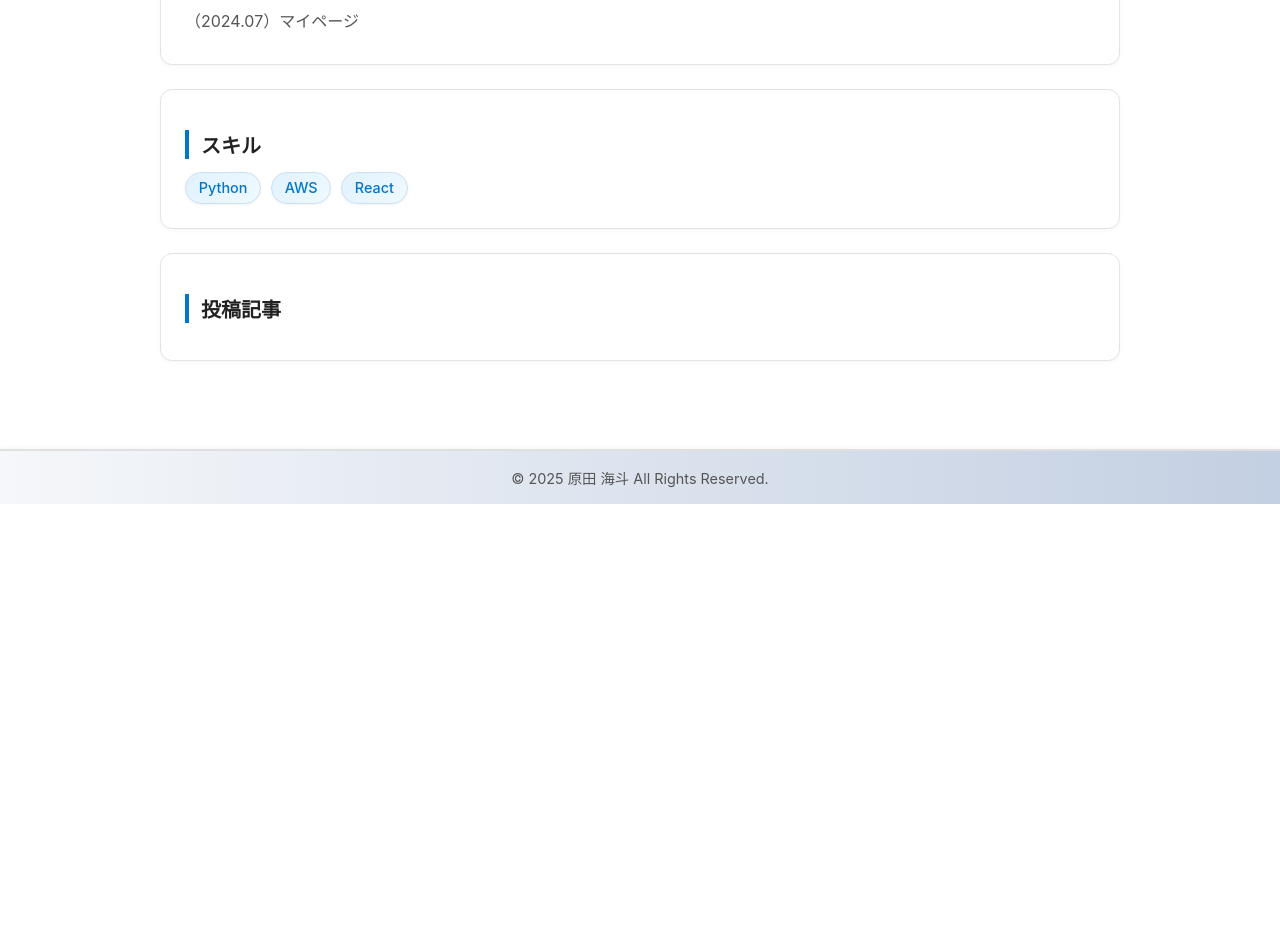
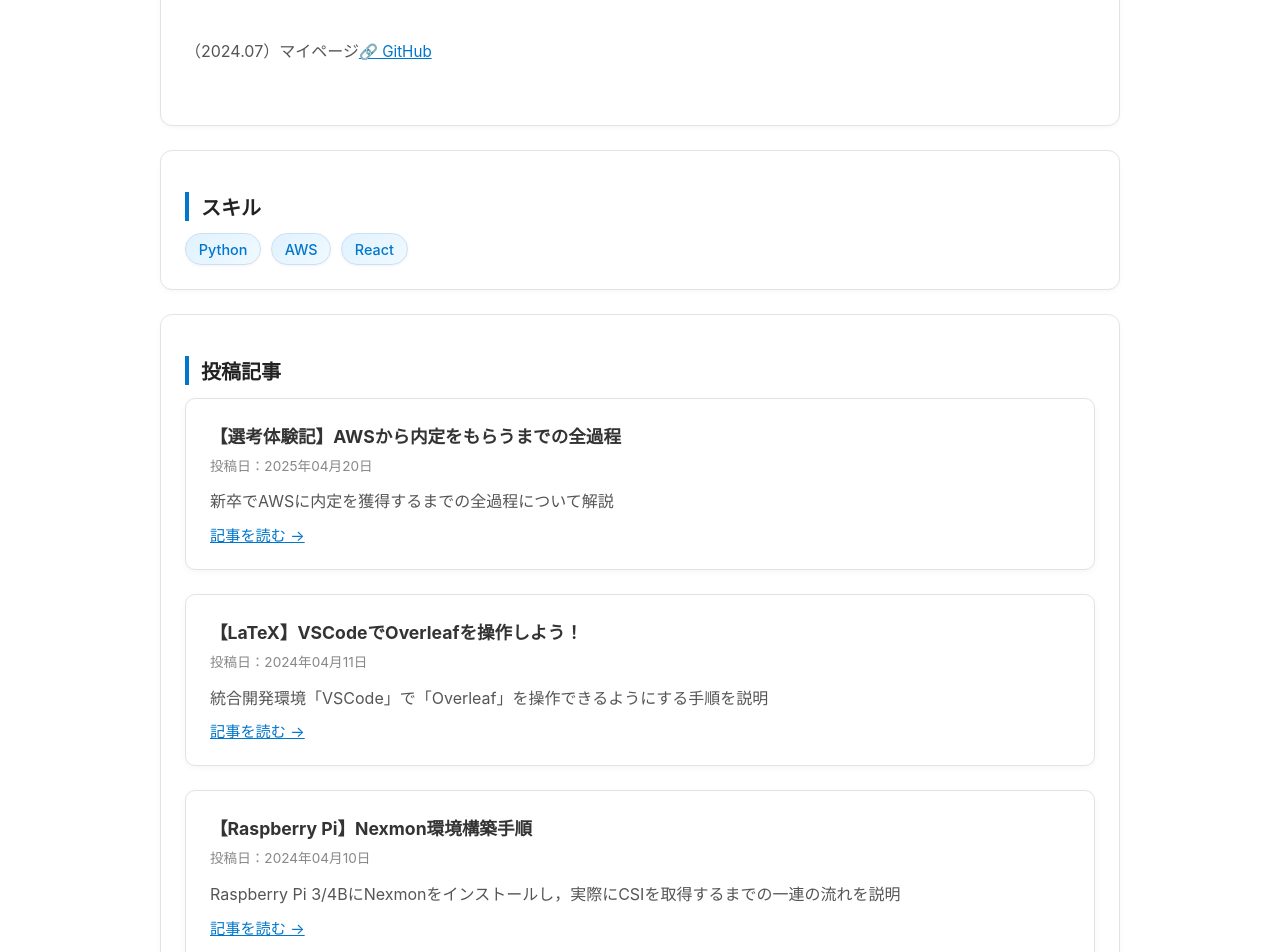
Before and after one commit to haradakaito/aws-mypage, a React (Create React App) app in the folder web/: page /jp in a window 1280 px wide. Shown: the part 1848-2800 px from the top of the page. Before the commit the page ends 2352 px from the top, so only its background shows below. Built offline with nearby package versions, Linux system fonts and the light colour scheme.

Commit message:
[add] 投稿記事

```diff
--- a/web/src/pages/HomePage.css
+++ b/web/src/pages/HomePage.css
@@ -25,7 +25,7 @@ main a {
 
 .language-switch {
     text-align: right;
-    margin: 1rem 0;
+    margin: 0rem 0;
 }
 
 .lang-btn {
@@ -99,6 +99,52 @@ section p {
     background: linear-gradient(135deg, #d6edff, #e8f4ff);
 }
 
+.article-list {
+    display: flex;
+    flex-direction: column;
+    gap: 1.5rem;
+}
+
+.article-card {
+    background-color: #fff;
+    border: 1px solid #e3e3e3;
+    border-radius: 10px;
+    padding: 1.5rem;
+    box-shadow: 0 2px 6px rgba(0, 0, 0, 0.04);
+    transition: transform 0.2s ease, box-shadow 0.3s ease;
+}
+
+.article-card:hover {
+    transform: translateY(-4px);
+    box-shadow: 0 6px 16px rgba(0, 0, 0, 0.06);
+}
+
+.article-card h3 {
+    margin: 0 0 0.5rem 0;
+    font-size: 1.1rem;
+    color: #333;
+}
+
+.article-meta {
+    font-size: 0.85rem;
+    color: #888;
+    margin-bottom: 0.75rem;
+}
+
+.article-desc {
+    margin-bottom: 0.5rem;
+}
+
+.article-link {
+    display: inline-block;
+    margin-top: 0;
+    margin-bottom: 0;
+}
+
+.article-link:hover {
+    text-decoration: underline;
+    color: #005fa3;
+}
 
 /* メディア対応（スマホ） */
 @media (max-width: 768px) {
--- a/web/src/pages/HomePageEN.tsx
+++ b/web/src/pages/HomePageEN.tsx
@@ -86,6 +86,56 @@ const HomePageEN = () => {
                 <span className="skill-badge">React</span>
             </div>
             </section>
+
+            <section>
+                <h2>Articles</h2>
+                <div className="article-list">
+
+                    <div className="article-card">
+                    <h3>[Interview Experience] How I Got an Offer from AWS</h3>
+                    <p className="article-meta">Published: April 20, 2025</p>
+                    <p className="article-desc">A detailed walkthrough of the entire selection process that led to a full-time offer from AWS as a new graduate.</p>
+                    <a
+                        href="https://note.com/maronist/n/n1a3952a76c88"
+                        target="_blank"
+                        rel="noopener noreferrer"
+                        className="article-link"
+                    >
+                        Read Article →
+                    </a>
+                    </div>
+
+                    <div className="article-card">
+                    <h3>[LaTeX] Operate Overleaf via VSCode!</h3>
+                    <p className="article-meta">Published: April 11, 2024</p>
+                    <p className="article-desc">Step-by-step instructions for integrating Overleaf with the VSCode development environment.</p>
+                    <a
+                        href="https://qiita.com/haradakaito/items/26ae779db23a1c862158"
+                        target="_blank"
+                        rel="noopener noreferrer"
+                        className="article-link"
+                    >
+                        Read Article →
+                    </a>
+                    </div>
+
+                    <div className="article-card">
+                    <h3>[Raspberry Pi] How to Set Up Nexmon</h3>
+                    <p className="article-meta">Published: April 10, 2024</p>
+                    <p className="article-desc">A complete guide to installing Nexmon on Raspberry Pi 3/4B and acquiring CSI data.</p>
+                    <a
+                        href="https://qiita.com/haradakaito/items/8e9ef1081b372509d4a1"
+                        target="_blank"
+                        rel="noopener noreferrer"
+                        className="article-link"
+                    >
+                        Read Article →
+                    </a>
+                    </div>
+
+                </div>
+            </section>
+
         </main>
 
         <Footer lang="en" />
--- a/web/src/pages/HomePageJP.tsx
+++ b/web/src/pages/HomePageJP.tsx
@@ -72,9 +72,29 @@ const HomePageJP = () => {
             </section>
 
             <section>
-            <h2>制作物</h2>
-            <p>（2025.04）カードリーダー式勤怠管理システム</p>
-            <p>（2024.07）マイページ</p>
+                <h2>制作物</h2>
+                <p>
+                    （2025.04）カードリーダー式勤怠管理システム
+                    <a
+                    href="https://github.com/haradakaito/attendance-system"
+                    target="_blank"
+                    rel="noopener noreferrer"
+                    className="repo-link"
+                    >
+                    🔗 GitHub
+                    </a>
+                </p>
+                <p>
+                    （2024.07）マイページ
+                    <a
+                    href="https://github.com/haradakaito/mypage"
+                    target="_blank"
+                    rel="noopener noreferrer"
+                    className="repo-link"
+                    >
+                    🔗 GitHub
+                    </a>
+                </p>
             </section>
 
             <section>
@@ -88,6 +108,50 @@ const HomePageJP = () => {
 
             <section>
             <h2>投稿記事</h2>
+            <div className="article-list">
+
+                <div className="article-card">
+                    <h3>【選考体験記】AWSから内定をもらうまでの全過程</h3>
+                    <p className="article-meta">投稿日：2025年04月20日</p>
+                    <p className="article-desc">新卒でAWSに内定を獲得するまでの全過程について解説</p>
+                    <a
+                        href="https://note.com/maronist/n/n1a3952a76c88"
+                        target="_blank"
+                        rel="noopener noreferrer"
+                        className="article-link"
+                    >
+                        記事を読む →
+                    </a>
+                </div>
+
+                <div className="article-card">
+                    <h3>【LaTeX】VSCodeでOverleafを操作しよう！</h3>
+                    <p className="article-meta">投稿日：2024年04月11日</p>
+                    <p className="article-desc">統合開発環境「VSCode」で「Overleaf」を操作できるようにする手順を説明</p>
+                    <a
+                        href="https://qiita.com/haradakaito/items/26ae779db23a1c862158"
+                        target="_blank"
+                        rel="noopener noreferrer"
+                        className="article-link"
+                    >
+                        記事を読む →
+                    </a>
+                </div>
+
+                <div className="article-card">
+                    <h3>【Raspberry Pi】Nexmon環境構築手順</h3>
+                    <p className="article-meta">投稿日：2024年04月10日</p>
+                    <p className="article-desc">Raspberry Pi 3/4BにNexmonをインストールし，実際にCSIを取得するまでの一連の流れを説明</p>
+                    <a
+                        href="https://qiita.com/haradakaito/items/8e9ef1081b372509d4a1"
+                        target="_blank"
+                        rel="noopener noreferrer"
+                        className="article-link"
+                    >
+                        記事を読む →
+                    </a>
+                </div>
+            </div>
             </section>
 
         </main>
```
